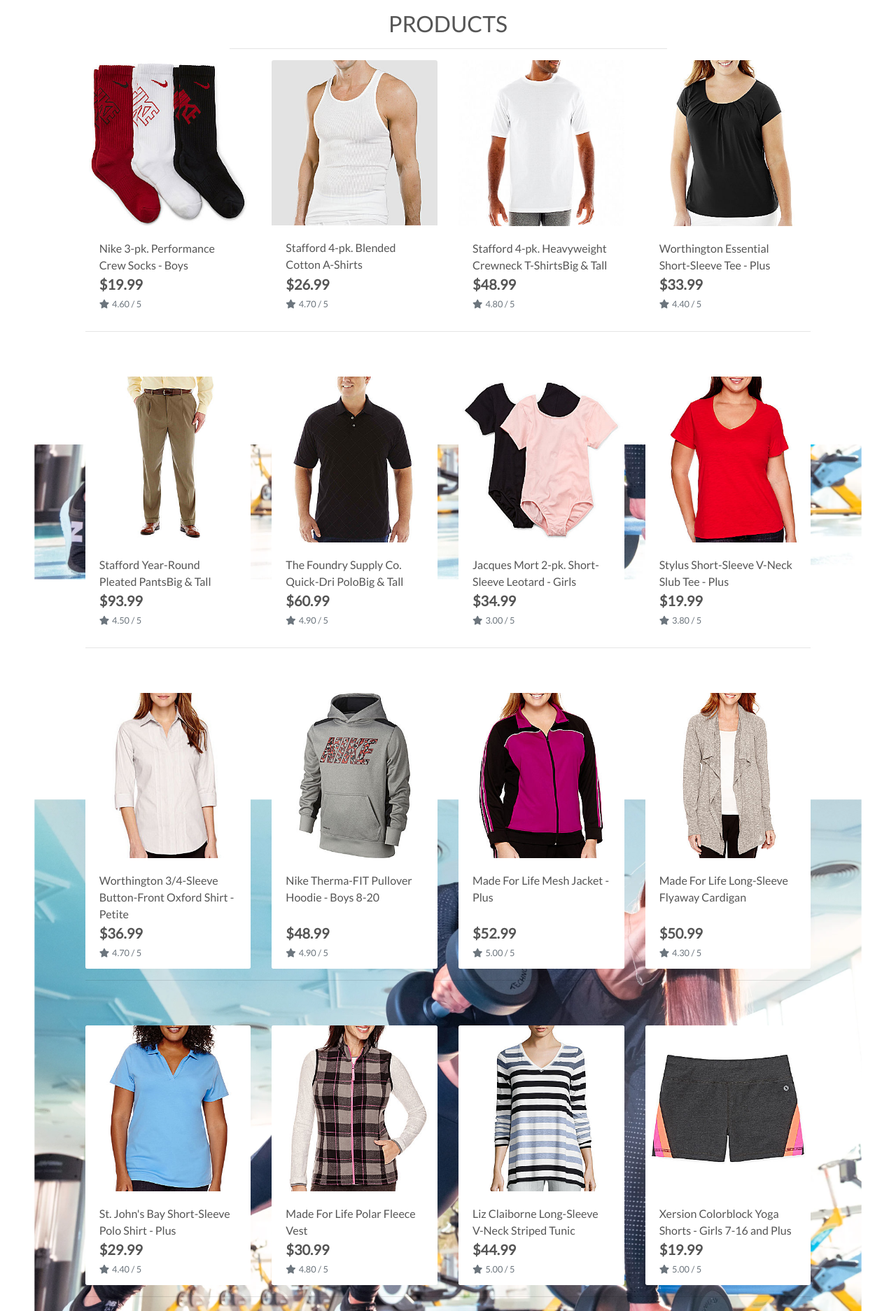
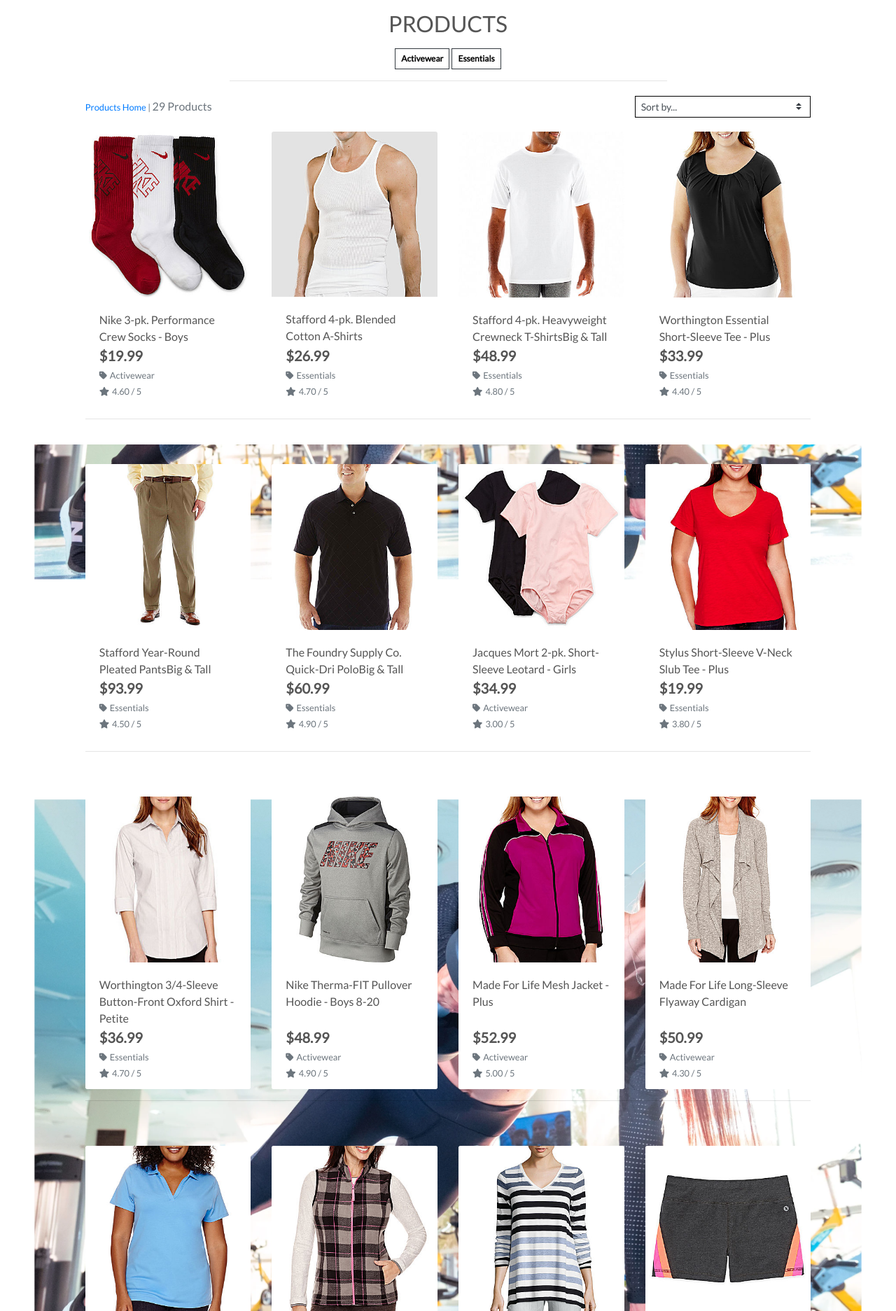
Before and after one commit to Ngozi89/fitness-gym, a Django app: a page that uses templates/includes/main-nav.html in a window 1280 px wide. Shown: the part 165-2038 px from the top of the page at 70% size. Run offline with Django 3.2, Linux system fonts and the light colour scheme; data comes from the database, SQL or seed files in the repository; some libraries are stand-ins or nearby versions.

Commit message:
Added product sorting

```diff
--- a/products/templates/products/products.html
+++ b/products/templates/products/products.html
@@ -15,12 +15,41 @@
         <div class="row">
             <div class="col text-center mt-3">
                 <h2 class="logo-font">Products</h2>
+                {% for c in current_categories %}
+                    <a class="category-badge text-decoration-none" href="{% url 'products' %}?category={{ c.name }}">
+                        <span class="p-2 mt-2 badge badge-white text-black rounded-0 border border-dark">{{ c.friendly_name }}</span>
+                    </a>
+                {% endfor %}
                 <hr class="w-50 mb-1">
             </div>
         </div>
         <div class="row">
             <div class="product-container col-10 offset-1">
-                <div class="row mt-1 mb-2"></div>
+                <div class="row mt-1 mb-2">
+                    <div class="col-12 col-md-6 my-auto order-md-last d-flex justify-content-center justify-content-md-end">
+                        <div class="sort-select-wrapper w-50">
+                            <select id="sort-selector" class="custom-select custom-select-sm rounded-0 border border-{% if current_sorting != 'None_None' %}info{% else %}black{% endif %}">
+                                <option value="reset" {% if current_sorting == 'None_None' %}selected{% endif %}>Sort by...</option>
+                                <option value="price_asc" {% if current_sorting == 'price_asc' %}selected{% endif %}>Price (low to high)</option>
+                                <option value="price_desc" {% if current_sorting == 'price_desc' %}selected{% endif %}>Price (high to low)</option>
+                                <option value="rating_asc" {% if current_sorting == 'rating_asc' %}selected{% endif %}>Rating (low to high)</option>
+                                <option value="rating_desc" {% if current_sorting == 'rating_desc' %}selected{% endif %}>Rating (high to low)</option>
+                                <option value="name_asc" {% if current_sorting == 'name_asc' %}selected{% endif %}>Name (A-Z)</option>
+                                <option value="name_desc" {% if current_sorting == 'name_desc' %}selected{% endif %}>Name (Z-A)</option>
+                                <option value="category_asc" {% if current_sorting == 'category_asc' %}selected{% endif %}>Category (A-Z)</option>
+                                <option value="category_desc" {% if current_sorting == 'category_desc' %}selected{% endif %}>Category (Z-A)</option>
+                            </select>
+                        </div>
+                </div>
+                <div class="col-12 col-md-6 order-md-first">
+                    <p class="text-muted mt-3 text-center text-md-left">
+                        {% if search_term or current_categories or current_sorting != 'None_None' %}
+                            <span class="small"><a href="{% url 'products' %}">Products Home</a> | </span>
+                        {% endif %}
+                        {{ products|length }} Products{% if search_term %} found for <strong>"{{ search_term }}"</strong>{% endif %}
+                    </p>
+                </div>
+            </div>
                 <div class="row">
                     {% for product in products %}
                         <div class="col-sm-6 col-md-6 col-lg-4 col-xl-3">
@@ -41,6 +70,13 @@
                                     <div class="row">
                                         <div class="col">
                                             <p class="lead mb-0 text-left font-weight-bold">${{ product.price }}</p>
+                                            {% if product.category %}
+                                            <p class="small mt-1 mb-0">
+                                                <a class="text-muted" href="{% url 'products' %}?category={{ product.category.name }}">
+                                                    <i class="fas fa-tag mr-1"></i>{{ product.category.friendly_name }}
+                                                </a>
+                                            </p>
+                                            {% endif %}
                                             {% if product.rating %}
                                                 <small class="text-muted"><i class="fas fa-star mr-1"></i>{{ product.rating }} / 5</small>
                                             {% else %}
--- a/products/views.py
+++ b/products/views.py
@@ -11,8 +11,25 @@ def all_products(request):
     products = Product.objects.all()
     query = None
     categories = None
+    sort = None
+    direction = None
 
     if request.GET:
+        if 'sort' in request.GET:
+            sortkey = request.GET['sort']
+            sort = sortkey
+            if sortkey == 'name':
+                sortkey = 'lower_name'
+                products = products.annotate(lower_name=Lower('name'))
+            if sortkey == 'category':
+                sortkey = 'category__name'
+
+            if 'direction' in request.GET:
+                direction = request.GET['direction']
+                if direction == 'desc':
+                    sortkey = f'-{sortkey}'
+            products = products.order_by(sortkey)
+
         if 'category' in request.GET:
             categories = request.GET['category'].split(',')
             products = products.filter(category__name__in=categories)
@@ -27,10 +44,13 @@ def all_products(request):
             queries = Q(name__icontains=query) | Q(description__icontains=query)
             products = products.filter(queries)
 
+    current_sorting = f'{sort}_{direction}'
+
     context = {
         'products': products,
         'search_term': query,
         'current_categories': categories,
+        'current_sorting': current_sorting,
     }
 
     return render(request, 'products/products.html', context)
--- a/static/css/base.css
+++ b/static/css/base.css
@@ -70,6 +70,11 @@ body {
 	z-index: -1;
 }
 
+a.category-badge > span.badge:hover {
+    background: #212529 !important;
+    color: #fff !important;
+}
+
 /* -------------------------------- Media Queries */
 
 /* Slightly larger container on xl screens */
--- a/templates/includes/main-nav.html
+++ b/templates/includes/main-nav.html
@@ -5,9 +5,9 @@
                 All Products
             </a>
             <div class="dropdown-menu border-0" aria-labelledby="all-products-link">
-                <a href="" class="dropdown-item">By Price</a>
-                <a href="" class="dropdown-item ">By Rating</a>
-                <a href="" class="dropdown-item ">By Category</a>
+                <a href="{% url 'products' %}?sort=price&direction=asc" class="dropdown-item">By Price</a>
+                <a href="{% url 'products' %}?sort=rating&direction=desc" class="dropdown-item ">By Rating</a>
+                <a href="{% url 'products' %}?sort=category&direction=asc" class="dropdown-item ">By Category</a>
                 <a href="{% url 'products' %}" class="dropdown-item">All Products</a>
             </div>
         </li>
```
